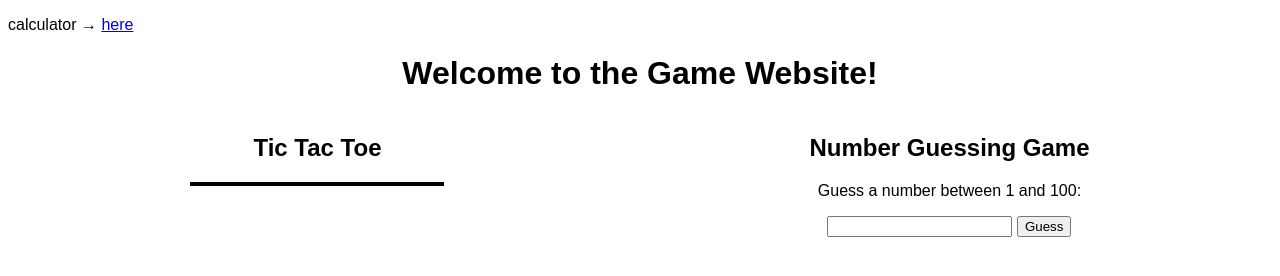
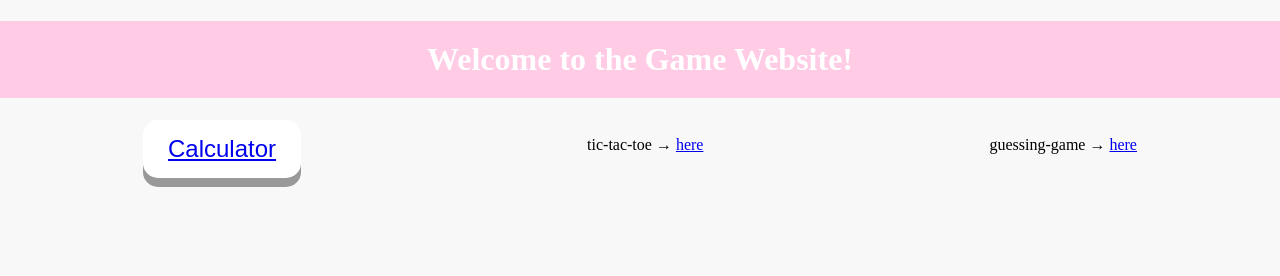
Before and after one commit to SakurakoMitsui/Javascript_website, a plain HTML site: page index.html in a window 1280 px wide. Drawn offline with Linux system fonts and the light colour scheme.

Commit message:
Add files via upload

```diff
--- a/index.html
+++ b/index.html
@@ -7,41 +7,16 @@
     <link rel="stylesheet" href="style.css">
 </head>
 <body>
-    <p>
-        calculator → <a href="calc.html">here</a>
 
-    </p>
+
+  <h1>Welcome to the Game Website!</h1>
+
+
+  <div id="games">
+    <button class="button"><a href="calc.html">Calculator</a></button>
+    <p>tic-tac-toe → <a href="tic-tac-toe.html">here</a></p>
+    <p>guessing-game → <a href="guessing-game.html">here</a></p>
+  </div>
+
 </body>
 </html>
-
-
-<!DOCTYPE html>
-<html lang="en">
-<head>
-  <meta charset="UTF-8">
-  <meta name="viewport" content="width=device-width, initial-scale=1.0">
-  <title>Game Website</title>
-  <link rel="stylesheet" href="styles.css">
-</head>
-<body>
-  <h1>Welcome to the Game Website!</h1>
-  <div id="games">
-    <div id="tic-tac-toe">
-      <h2>Tic Tac Toe</h2>
-      <div class="game-container">
-        <div class="board"></div>
-        <div class="status"></div>
-      </div>
-    </div>
-    <div id="guessing-game">
-      <h2>Number Guessing Game</h2>
-      <p>Guess a number between 1 and 100:</p>
-      <input type="number" id="guessInput">
-      <button id="guessButton">Guess</button>
-      <p class="message"></p>
-    </div>
-  </div>
-
-  <script src="games.js"></script>
-</body>
-</html>
--- a/style.css
+++ b/style.css
@@ -1,9 +1,16 @@
 body {
-    font-family: Arial, sans-serif;
+    font-family: 'Times New Roman', Times, serif;
+    margin: 0;
+    padding: 0;
+    background-color: #f8f8f8;
   }
 
-  h1, h2 {
+  h1 {
     text-align: center;
+    background-color: #ffcbe5;
+    color: #fff;
+    text-align: center;
+    padding: 20px 0;
   }
 
   #games {
@@ -11,38 +18,25 @@ body {
     justify-content: space-around;
   }
 
-  .game-container {
-    display: flex;
-    flex-direction: column;
-    align-items: center;
+  .button {
+    display: inline-block;
+    padding: 15px 25px;
+    font-size: 24px;
+    cursor: pointer;
+    text-align: center;
+    text-decoration: none;
+    outline: none;
+    color: #fbb0e2;
+    background-color: #fff;
+    border: none;
+    border-radius: 15px;
+    box-shadow: 0 9px #999;
   }
 
-  .board {
-    display: grid;
-    grid-template-columns: repeat(3, 80px);
-    gap: 5px;
-    border: 2px solid black;
+  .button:hover {background-color: #ff80bb}
+
+  .button:active {
+    background-color: #ff95e6ac;
+    box-shadow: 0 5px #b0b0b0;
+    transform: translateY(4px);
   }
-
-  .board div {
-    width: 80px;
-    height: 80px;
-    border: 1px solid black;
-    display: flex;
-    justify-content: center;
-    align-items: center;
-    font-size: 24px;
-  }
-
-  .status {
-    margin-top: 10px;
-    font-weight: bold;
-  }
-
-  #guessing-game {
-    text-align: center;
-  }
-
-  .message {
-    font-weight: bold;
-  }
```
Also changed, not shown: guessing-game.html (added, +36 -0 lines), styletictactoe.css (added, +27 -0 lines), tic-tac-toe.html (added, +24 -0 lines).
